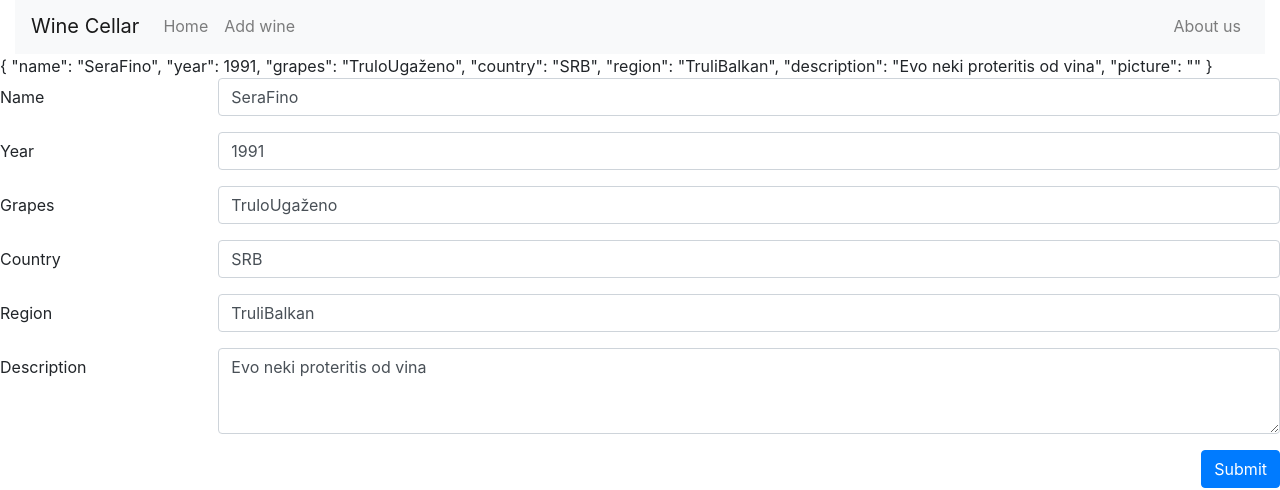
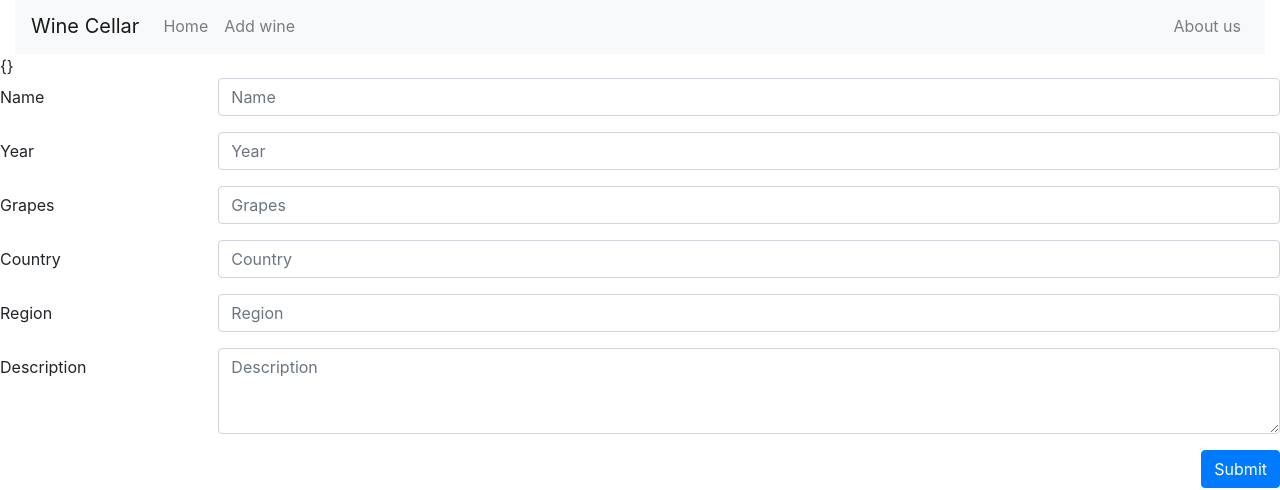
Before and after one commit to Scribtor/ngV2, an Angular app: page /wines/add in a window 1280 px wide. Shown: the part 302-792 px from the top of the page. Built offline with nearby package versions, Linux system fonts and the light colour scheme.

Commit message:
Očišćeno za obrazac reactive forme

```diff
--- a/src/app/wine/edit-wine/edit-wine.component.html
+++ b/src/app/wine/edit-wine/edit-wine.component.html
@@ -1,64 +1,57 @@
 {{ vino | json }}
-<form (ngSubmit)="onSubmit()" #wineForm="ngForm" novalidate>
+<form>
 	<div class="form-group row">
 		<label for="name" class="col-2 col-form-label">Name</label>
 		<div class="col-10">
-            <input class="form-control" type="text" id="name" placeholder="Name" name="name"
-             [(ngModel)]="vino.name" #name="ngModel" required minlength="2">
-            <small *ngIf="name.touched && name.errors?.required" class="text-danger">Wine name is required</small>
-            <small *ngIf="name.touched && name.errors?.minlength" class="text-danger">Wine name is required, and must be at least 2 characters long</small>
+            <input class="form-control" type="text" id="name" placeholder="Name" name="name">
+            <!-- <small>Wine name is required</small> -->
+            <!-- <small>Wine name is required, and must be at least 2 characters long</small> -->
 		</div>
     </div>
 
 	<div class="form-group row">
 		<label for="year" class="col-2 col-form-label">Year</label>
 		<div class="col-10">
-            <input class="form-control" type="number" id="year" placeholder="Year" name="year"
-             [(ngModel)]="vino.year" #year="ngModel" required>
-			 <small *ngIf="year.touched && year.errors?.required" class="text-danger">This field is required</small>
+            <input class="form-control" type="number" id="year" placeholder="Year" name="year" required>
+			 <!-- <small>This field is required</small> -->
 		</div>
 	</div>
 
 	<div class="form-group row">
 		<label for="year" class="col-2 col-form-label">Grapes</label>
 		<div class="col-10">
-            <input class="form-control" type="text" id="grapes" placeholder="Grapes" name="grapes"
-             [(ngModel)]="vino.grapes" #grapes="ngModel" required>
-			 <small *ngIf="grapes.touched && grapes.errors?.required" class="text-danger">This field is required</small>
+            <input class="form-control" type="text" id="grapes" placeholder="Grapes" name="grapes" required>
+			 <!-- <small>This field is required</small> -->
 		</div>
 	</div>
 
 	<div class="form-group row">
 		<label for="country" class="col-2 col-form-label">Country</label>
 		<div class="col-10">
-            <input class="form-control" type="text" id="country" placeholder="Country" name="country"
-             [(ngModel)]="vino.country" #country="ngModel" required>
-			 <small *ngIf="country.touched && country.errors?.required" class="text-danger">This field is required</small>
+            <input class="form-control" type="text" id="country" placeholder="Country" name="country" required>
+			 <!-- <small>This field is required</small> -->
 		</div>
 	</div>
 
 	<div class="form-group row">
 		<label for="region" class="col-2 col-form-label">Region</label>
 		<div class="col-10">
-            <input class="form-control" type="text" id="region" placeholder="Region"  name="region"
-             [(ngModel)]="vino.region" #region="ngModel" required>
-			 <small *ngIf="region.touched && region.errors?.required" class="text-danger">This field is required</small>
+            <input class="form-control" type="text" id="region" placeholder="Region"  name="region" required>
+			 <!-- <small>This field is required</small> -->
 		</div>
 	</div>
 
 	<div class="form-group row">
 		<label for="description" class="col-2 col-form-label">Description</label>
 		<div class="col-10">
-            <textarea class="form-control" rows="3" id="description" placeholder="Description" name="description"
-             [(ngModel)]="vino.description" #description="ngModel" required></textarea>
-			 <small *ngIf="description.touched && description.errors?.required" class="text-danger">This field is required</small>
+            <textarea class="form-control" rows="3" id="description" placeholder="Description" name="description" required></textarea>
+			 <!-- <small>This field is required</small> -->
 		</div>
 	</div>
 
 	<div class="form-group row float-right">
 		<div class="col-12">
-            <button class="btn btn-primary " type="submit"
-            [disabled]="wineForm.form.invalid">Submit</button>
+            <button class="btn btn-primary " type="submit">Submit</button>
 		</div>
 	</div>
 </form>
--- a/src/app/wine/edit-wine/edit-wine.component.ts
+++ b/src/app/wine/edit-wine/edit-wine.component.ts
@@ -8,16 +8,17 @@ import { Wine } from '../model/wine.model'
   styleUrls: ['./edit-wine.component.scss']
 })
 export class EditWineComponent implements OnInit {
-  public vino={
-    name:"SeraFino",
-    year:1991,
-    grapes:"TruloUgaženo",
-    country:"SRB",
-    region:"TruliBalkan",
-    description:"Evo neki proteritis od vina",
-    picture:""
-    };
-
+  // public vino={
+  //   name:"SeraFino",
+  //   year:1991,
+  //   grapes:"TruloUgaženo",
+  //   country:"SRB",
+  //   region:"TruliBalkan",
+  //   description:"Evo neki proteritis od vina",
+  //   picture:""
+  //   };
+  // Na greškama se uči. ngModel nije diran, ja nisam samo inicijalizova lokalne templejt promenjive
+  private vino={};
   constructor(private rt: Router) { }
   ngOnInit(): void {
     console.log(this.vino);
```
